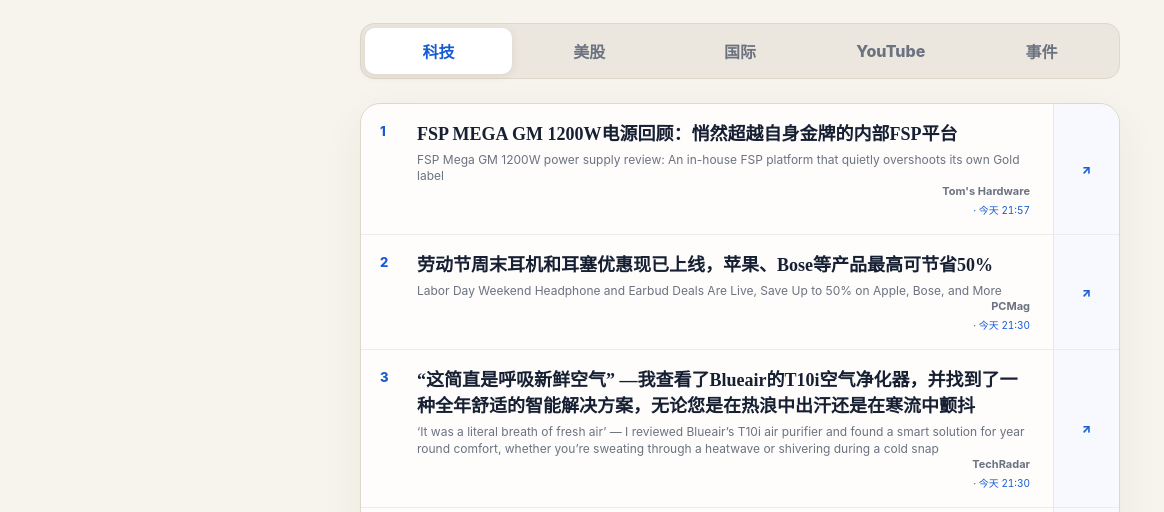
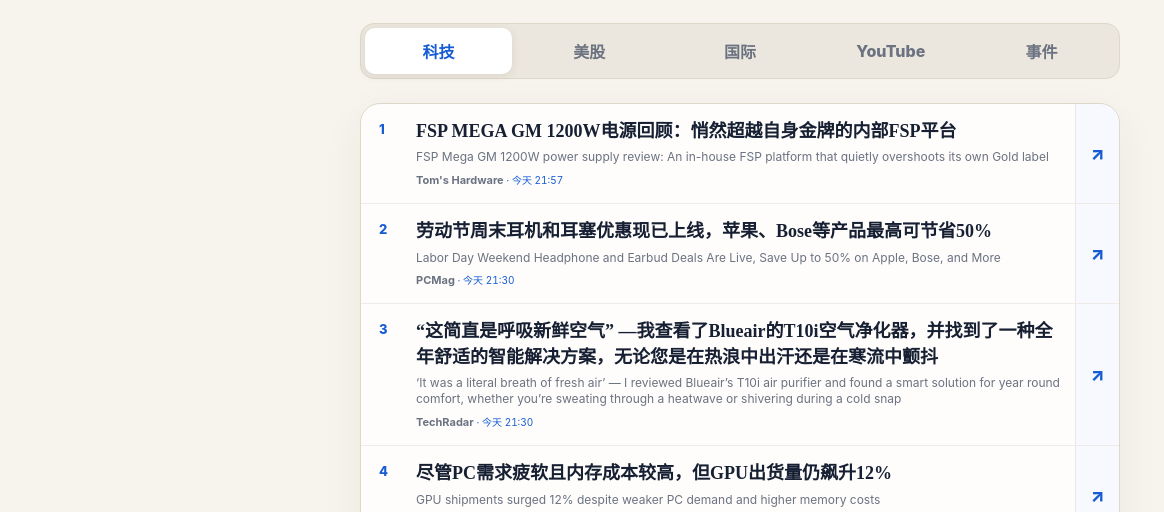
Before and after one commit to xf5464/DailyReview, an Electron app: page site/reader/index.html in a window 1480 px wide. Shown: the part 215-727 px from the top of the page, without its empty margins (0-1164 px from the left). Drawn offline with Linux system fonts and the light colour scheme.

Commit message:
style: compact mobile news rows

```diff
--- a/site/reader/reader.css
+++ b/site/reader/reader.css
@@ -67,26 +67,28 @@ h2 { margin: 0; font-size: 28px; line-height: 1.25; }
 .news-list { list-style: none; margin: 0; padding: 0; }
 .news-row { display: flex; align-items: stretch; border-bottom: 1px solid rgba(128, 119, 101, .13); }
 .news-item {
-  display: grid; flex: 1; grid-template-columns: 26px 1fr auto; gap: 11px; min-width: 0;
-  padding: 17px 12px 17px 19px; border: 0;
+  display: grid; flex: 1; grid-template-columns: 26px minmax(0, 1fr); gap: 11px; min-width: 0;
+  padding: 15px 10px 15px 18px; border: 0;
   color: var(--ink); background: transparent; text-align: left; text-decoration: none; cursor: pointer;
 }
 .news-list li:last-child .news-row { border-bottom: 0; }
 .news-item:active { background: rgba(23, 92, 211, .06); }
+.news-copy { min-width: 0; }
 .safari-link {
-  display: flex; align-items: center; justify-content: center; width: 66px; padding: 10px 8px;
+  display: flex; align-items: center; justify-content: center; width: 44px; min-width: 44px; padding: 8px 5px;
   border-left: 1px solid rgba(128, 119, 101, .13); color: var(--blue); background: rgba(237, 243, 255, .45);
-  font-size: 12px; font-weight: 760; text-decoration: none;
+  font-size: 18px; font-weight: 760; text-decoration: none;
 }
 .safari-link:active { background: rgba(23, 92, 211, .12); }
 .rank { padding-top: 2px; color: var(--blue); font-size: 13px; font-weight: 760; }
-.news-title { display: block; font-family: ui-serif, "Songti SC", STSong, serif; font-size: 18px; font-weight: 700; line-height: 1.45; }
+.news-title { display: block; font-family: ui-serif, "Songti SC", STSong, serif; font-size: 18px; font-weight: 700; line-height: 1.42; }
 .news-original { display: block; margin-top: 5px; color: var(--muted); font-size: 12px; line-height: 1.35; }
 .news-note { display: block; margin-top: 7px; color: #18794e; font-size: 11px; font-weight: 700; line-height: 1.35; }
-.news-details { align-self: start; max-width: 94px; padding-top: 3px; text-align: right; }
-.news-source { display: block; color: var(--muted); font-size: 11px; font-weight: 650; line-height: 1.35; overflow-wrap: anywhere; }
-.news-time { display: block; margin-top: 5px; color: var(--blue); font-size: 10px; font-variant-numeric: tabular-nums; line-height: 1.3; white-space: nowrap; }
-.news-views { display: block; margin-top: 5px; color: var(--muted); font-size: 10px; font-variant-numeric: tabular-nums; font-weight: 650; line-height: 1.3; }
+.news-details { display: block; margin-top: 7px; color: var(--muted); font-size: 11px; line-height: 1.4; }
+.news-source { display: inline; color: var(--muted); font-weight: 650; overflow-wrap: anywhere; }
+.news-time { display: inline; color: var(--blue); font-size: 10px; font-variant-numeric: tabular-nums; white-space: nowrap; }
+.news-views { display: inline; color: var(--muted); font-size: 10px; font-variant-numeric: tabular-nums; font-weight: 650; }
+.news-cache { display: inline; color: #b54708; font-size: 10px; font-weight: 650; white-space: nowrap; }
 
 .panel { margin-top: 24px; padding: 22px; border: 1px solid var(--line); border-radius: 18px; background: var(--card); }
 .panel h2 { font-size: 24px; }
@@ -141,9 +143,9 @@ article h2 { font-size: clamp(30px, 7vw, 45px); }
   main { padding-top: 20px; }
   .news-title { font-size: 17px; }
   .news-original { display: none; }
-  .news-details { max-width: 72px; }
   .day-header { padding-inline: 17px; }
-  .news-item { padding-inline: 16px; }
+  .news-item { padding: 14px 8px 14px 15px; gap: 9px; }
+  .safari-link { width: 40px; min-width: 40px; }
   .category-tab { padding-inline: 5px; font-size: 13px; }
   .word-cloud-panel { padding: 8px; }
   .event-cloud { min-height: 470px; gap: 9px 10px; padding: 28px 12px; }
```
